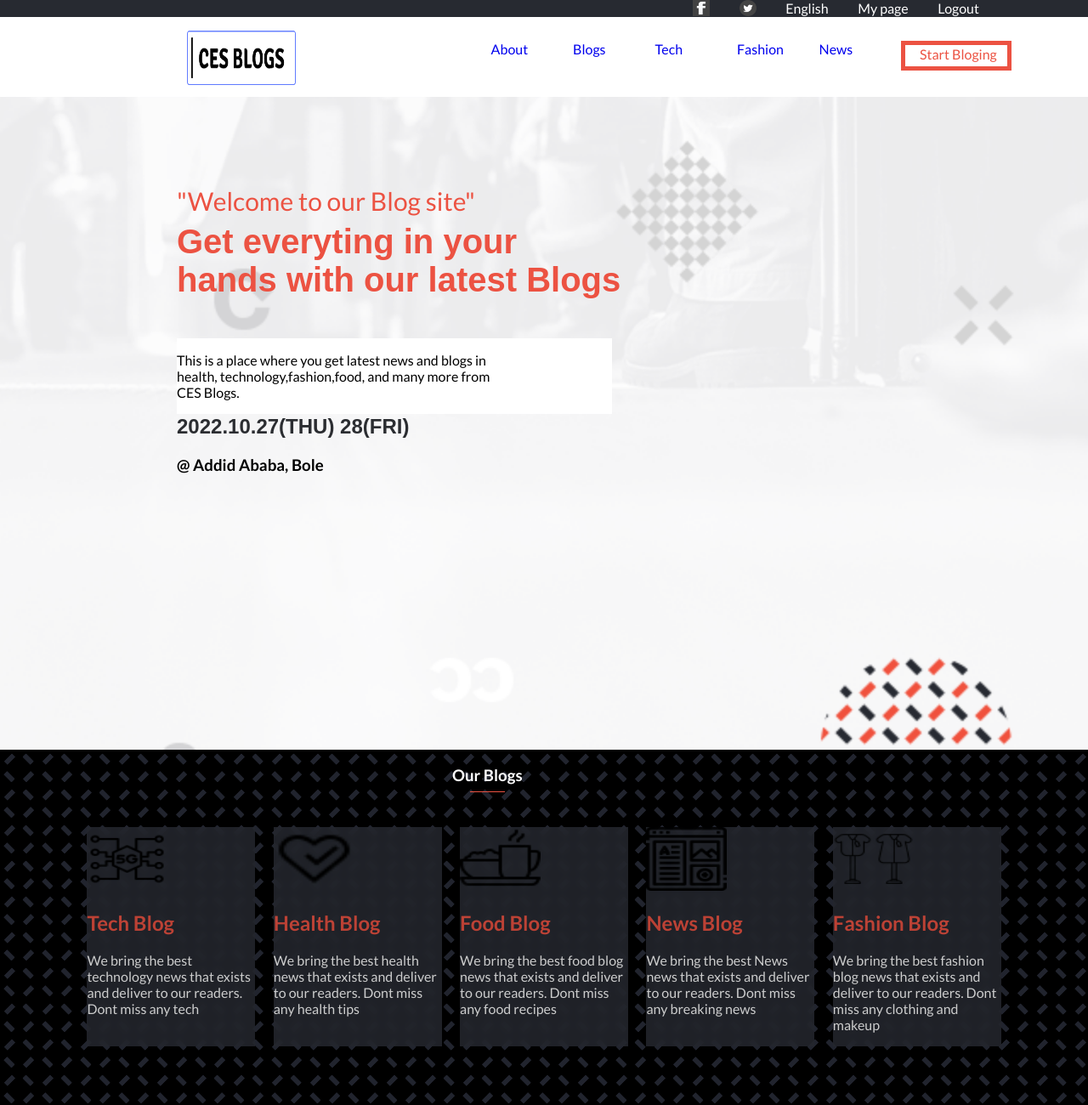
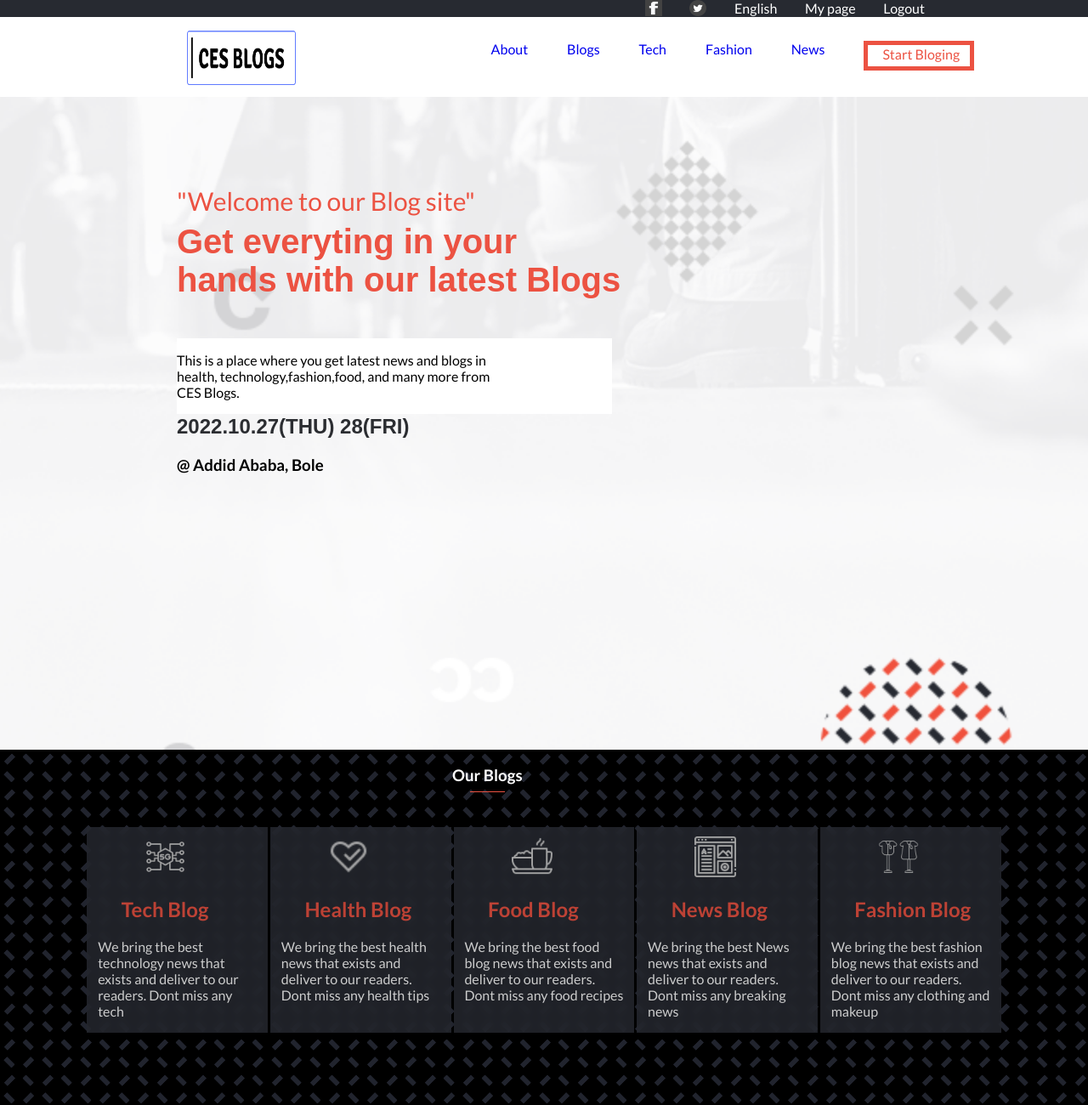
Before and after one commit to sentayhu19/capstone-project, a website: page index.html in a window 1280 px wide. Shown: the top 1300 px of the page at 85% size. Drawn offline with Linux system fonts and the light colour scheme; a web font is replaced by a local one.

Commit message:
transform added on images and padding fixed

```diff
--- a/assets/css/style.css
+++ b/assets/css/style.css
@@ -281,8 +281,7 @@ a {
   .our-staff-pic {
     padding-left: 5%;
     padding-right: 5%;
-    filter:
-      grayscale(100%) brightness(40%) sepia(100%) hue-rotate(-45deg)
+    filter: grayscale(100%) brightness(40%) sepia(100%) hue-rotate(-45deg)
       saturate(600%) contrast(0.8);
     top: 40px;
     width: 100%;
@@ -410,7 +409,7 @@ a {
     height: 20px;
     justify-content: flex-end;
     column-gap: 3%;
-    padding-right: 10%;
+    padding-right: 15%;
     top: 0;
   }
 
@@ -429,10 +428,10 @@ a {
   .dsk-nav {
     list-style-type: none;
     display: flex;
-    gap: 1%;
+    gap: 9%;
     margin-left: 42%;
     margin-top: -58px;
-    padding-right: 90px;
+    padding-right: 15%;
   }
 
   .dsk-nav-container {
@@ -486,6 +485,7 @@ a {
     padding-left: 8%;
     padding-right: 8%;
     flex-wrap: wrap;
+    column-gap: 3px;
   }
 
   .blog-type {
@@ -494,6 +494,9 @@ a {
     backdrop-filter: blur(6px);
     margin-top: 23px;
     flex: 1 0 15%;
+  }
+  .blog-type:hover{
+    border: 1px #858a94 solid;
   }
 
   #our-blogers {
@@ -542,13 +545,17 @@ a {
   }
 
   .blog-type-title {
-    width: 95px;
-    height: 75px;
+    filter: invert(80%);
+    padding-left: 32%;
+    padding-top: 5%;
+    height: 59px;
   }
 
   .blog-description {
     color: white;
     width: 100%;
+    padding-left: 6%;
+    padding-right: 6%;
   }
 
   .parnter2 {
@@ -667,6 +674,9 @@ a {
   .time {
     padding-top: 28px;
   }
+  .blog-title {
+    padding-left: 19%;
+  }
 
   /* --------------------    About section dsk ------------------------ */
 
@@ -704,12 +714,16 @@ a {
   .our-staff-pic {
     padding-left: 5%;
     padding-right: 5%;
-    filter:
-      grayscale(100%) brightness(40%) sepia(100%) hue-rotate(-45deg)
+    filter: grayscale(100%) brightness(40%) sepia(100%) hue-rotate(-45deg)
       saturate(600%) contrast(0.8);
     top: 40px;
     width: 100%;
     height: 380px;
+  }
+
+  .our-staff-pic:hover{
+    transform: scale(1.1);
+    border: #3e4042;
   }
 
   .container-staff {
```
